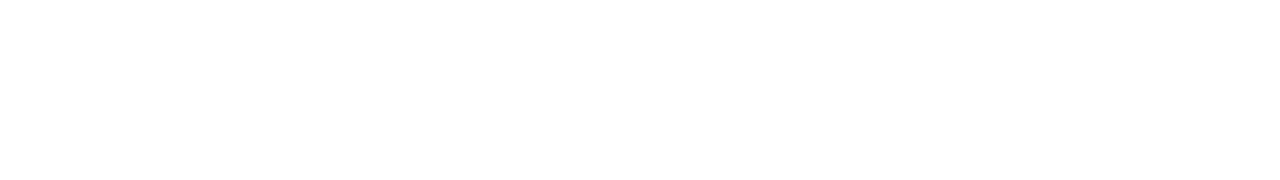
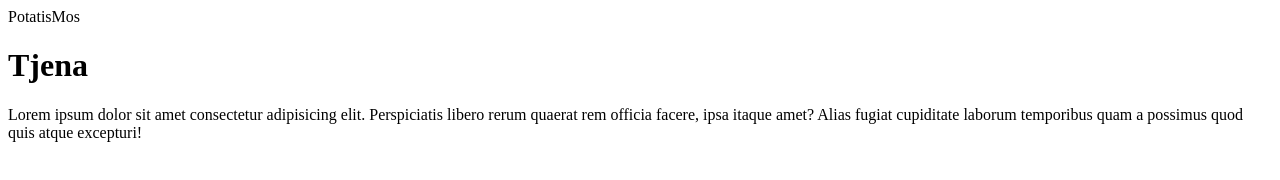
Before and after one commit to Persson03/hemsida, a plain HTML site: page index.html in a window 1280 px wide. Drawn offline with Linux system fonts and the light colour scheme.

Commit message:
Lorem Test

```diff
--- a/index.html
+++ b/index.html
@@ -7,6 +7,8 @@
     <title>Document</title>
 </head>
 <body>
-
+    PotatisMos
+    <h1>Tjena</h1>
+    <p>Lorem ipsum dolor sit amet consectetur adipisicing elit. Perspiciatis libero rerum quaerat rem officia facere, ipsa itaque amet? Alias fugiat cupiditate laborum temporibus quam a possimus quod quis atque excepturi!</p>
 </body>
 </html>
```
